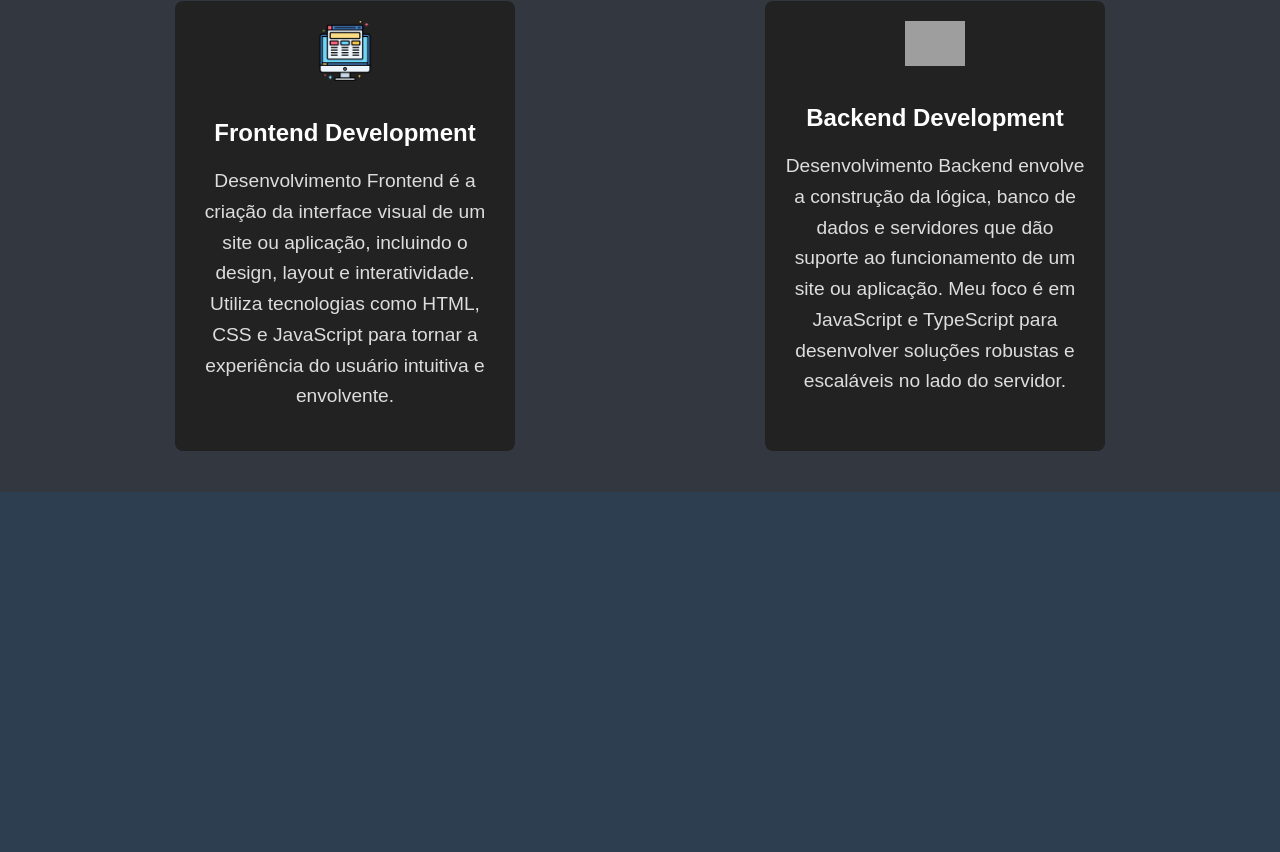
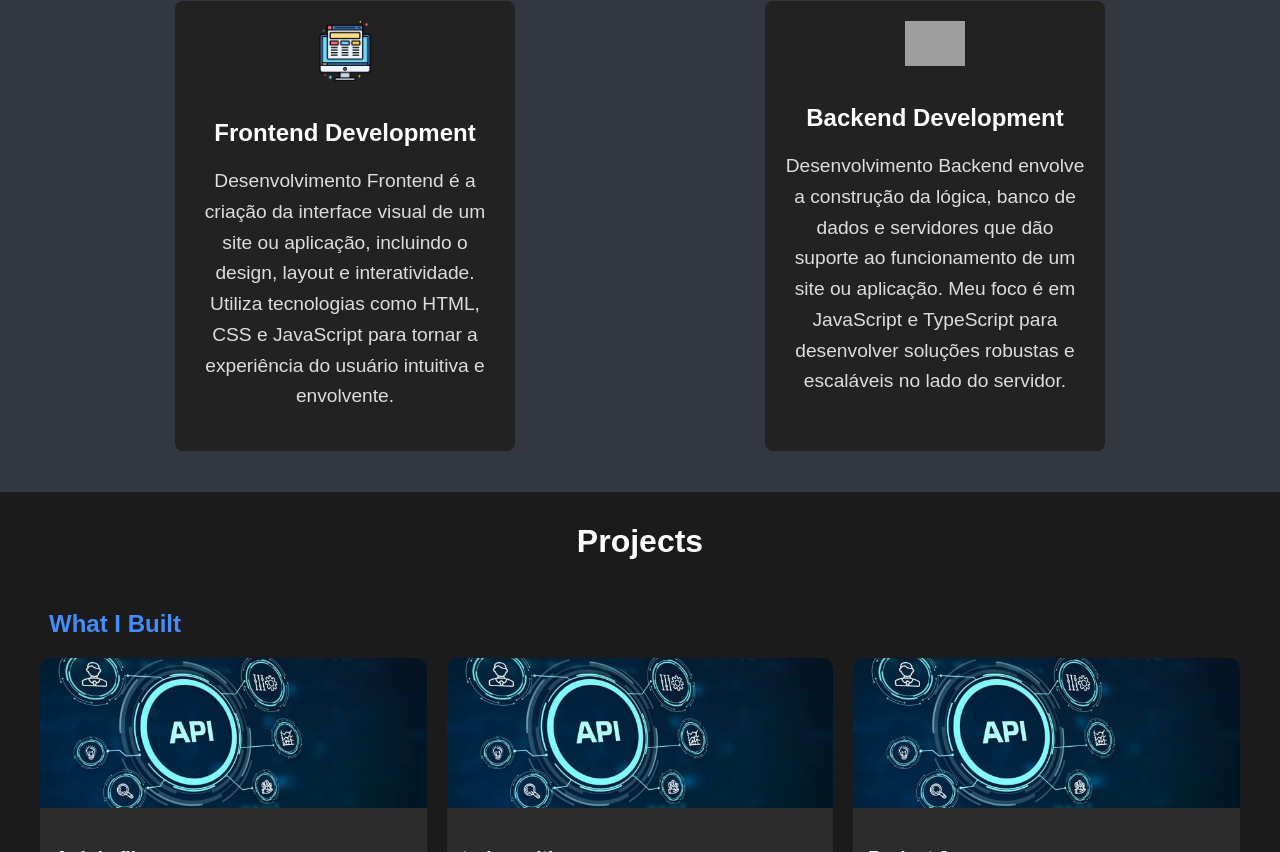
Before and after one commit to Leon-brum/Portifolio-, a React app: page / in a window 1280 px wide. Shown: the part 1948-2800 px from the top of the page. Before the commit the page ends 2440 px from the top, so only its background shows below. Built offline with nearby package versions, Linux system fonts and the light colour scheme; grey boxes are pictures that could not be loaded.

Commit message:
Finalizado a sessao de projects e sua estilizacao

```diff
--- a/public/About.css
+++ b/public/About.css
@@ -1,6 +1,6 @@
 /* Seção 'About' */
 .about-container {
-  background-color: #333840;
+  background-color: #1b1b1b;
   padding: 10px 8%;
   color: #fff;
   text-align: left;
--- /dev/null
+++ b/public/Projects.css
@@ -0,0 +1,95 @@
+.projects-container {
+  padding: 10px 0;
+  height: 100vh;
+  text-align: center;
+  background-color: #1b1b1b; /* Altere para corresponder ao tema */
+}
+
+.projects-container h1{
+  color: white;
+  margin-bottom: 50px;
+}
+
+.projects-container h2 {
+  color: #468dfb;
+  margin-bottom: 20px;
+  margin-right: 1050px;
+}
+
+.projects-grid {
+  display: grid;
+  grid-template-columns: repeat(3, 1fr);
+  grid-gap: 20px;
+  margin: 0 auto;
+  max-width: 1200px;
+}
+
+.project-card {
+  background-color: #2c2c2c;
+  border-radius: 10px;
+  overflow: hidden;
+  transition: transform 0.3s;
+}
+
+.project-card img {
+  width: 100%;
+  height: 150px;
+  object-fit: cover;
+}
+
+.project-info {
+  padding: 15px;
+  text-align: left;
+}
+
+.project-info h3 {
+  color: white;
+  font-size: 1.2rem;
+  margin-bottom: 10px;
+}
+
+.project-info p {
+  color: #ccc;
+  font-size: 0.9rem;
+  margin-bottom: 15px;
+}
+
+.project-info a {
+  color: #1a73e8;
+  text-decoration: none;
+  font-weight: bold;
+}
+
+.project-card:hover {
+  transform: scale(1.05);
+}
+
+.show-more-container {
+  margin-top: 30px;
+}
+
+.show-more-btn {
+  display: inline-block;
+  background-color: #1a73e8;
+  color: white;
+  padding: 10px 20px;
+  border-radius: 5px;
+  text-decoration: none;
+  transition: background-color 0.3s;
+}
+
+.show-more-btn:hover {
+  background-color: #155dbd;
+}
+
+@media (max-width: 768px) {
+  .projects-grid {
+    grid-template-columns: repeat(2, 1fr);
+  }
+}
+
+@media (max-width: 480px) {
+  .projects-grid {
+    grid-template-columns: 1fr;
+  }
+}
--- /dev/null
+++ b/src/components/Projects.tsx
@@ -0,0 +1,72 @@
+import React from 'react';
+import '../../public/Projects.css';
+import apiImage from './img/api.jpg';
+
+const projects = [
+  {
+    title: "Api de filmes",
+    description: "Este projeto é uma API de um banco de dados relacional voltado para o gerenciamento de informações sobre filmes.",
+    img: apiImage,
+    githubLink: "https://github.com/Leon-brum/project_api_movies",
+  },
+  {
+    title: "trybesmith",
+    description: "Este projeto é um banco de dados backend desenvolvido em TypeScript para cadastrar e gerenciar armas de universos de fantasia que fiz na Trybe.",
+    img: apiImage,
+    githubLink: "https://github.com/Leon-brum/project-trybesmith",
+  },
+  {
+    title: "Project 3",
+    description: "Brief description of project 3.",
+    img: apiImage,
+    githubLink: "https://github.com/seu-usuario/seu-repositorio",
+  },
+  {
+    title: "Project 4",
+    description: "Brief description of project 3.",
+    img: apiImage,
+    githubLink: "https://github.com/seu-usuario/seu-repositorio",
+  },
+  {
+    title: "Project 5",
+    description: "Brief description of project 3.",
+    img: apiImage,
+    githubLink: "https://github.com/seu-usuario/seu-repositorio",
+  },
+  {
+    title: "Project 6",
+    description: "Brief description of project 3.",
+    img: apiImage,
+    githubLink: "https://github.com/seu-usuario/seu-repositorio",
+  },
+];
+
+const Projects = () => {
+  return (
+    <div id="projects" className="projects-container">
+      <h1>Projects</h1>
+      <h2>What I Built</h2>
+      <div className="projects-grid">
+        {projects.map((project, index) => (
+          <div key={index} className="project-card">
+            <img src={project.img} alt={`Project ${index + 1}`} />
+            <div className="project-info">
+              <h3>{project.title}</h3>
+              <p>{project.description}</p>
+              <a href={project.githubLink} target="_blank" rel="noopener noreferrer">
+                Read more
+              </a>
+            </div>
+          </div>
+        ))}
+      </div>
+      <div className="show-more-container">
+        <a href="https://github.com/Leon-brum?tab=repositories" className="show-more-btn" target="_blank" rel="noopener noreferrer">
+          Show More
+        </a>
+      </div>
+    </div>
+  );
+};
+
+export default Projects;
--- a/src/components/Sidebar.tsx
+++ b/src/components/Sidebar.tsx
@@ -35,7 +35,7 @@ const Sidebar: React.FC = () => {
         <a href="#home" className="menu-link" >Home</a>
         <a href="#about" className="menu-link" >Sobre</a>
         <a href="#services" className="menu-link" >Serviços</a>
-        <a href="#projetos">Projetos</a>
+        <a href="#projects" className="menu-link" >Projetos</a>
         <a href="#contato">Contato</a>
       </div>
     </div>
--- a/src/index.tsx
+++ b/src/index.tsx
@@ -5,8 +5,9 @@ import Home from './components/Home';
 import Sidebar from './components/Sidebar';
 import About from './components/About';
 import Services from './components/Services';
+import Projects from './components/Projects';
 
-const sections = ['home', 'about', 'services'];
+const sections = ['home', 'about', 'services', 'projects'];
 
 const App: React.FC = () => {
   const [currentSectionIndex, setCurrentSectionIndex] = useState(0);
@@ -59,6 +60,7 @@ const App: React.FC = () => {
       <div id='home'><Home /></div>
       <div id='about'><About /></div>
       <div id='services'><Services /></div>
+      <div id='projects'><Projects /></div>
       <Sidebar />
     </div>
   );
```
Also changed, not shown: src/components/Contact.tsx (added), src/components/img/api.jpg (added).
